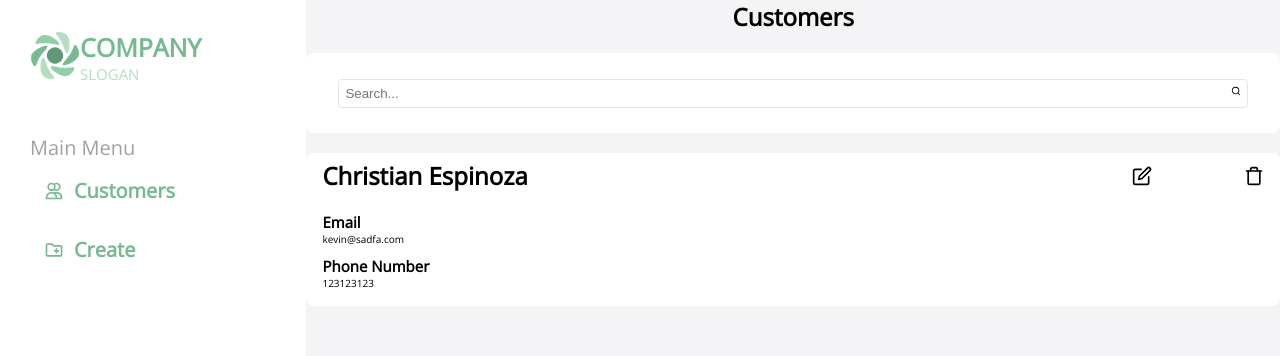
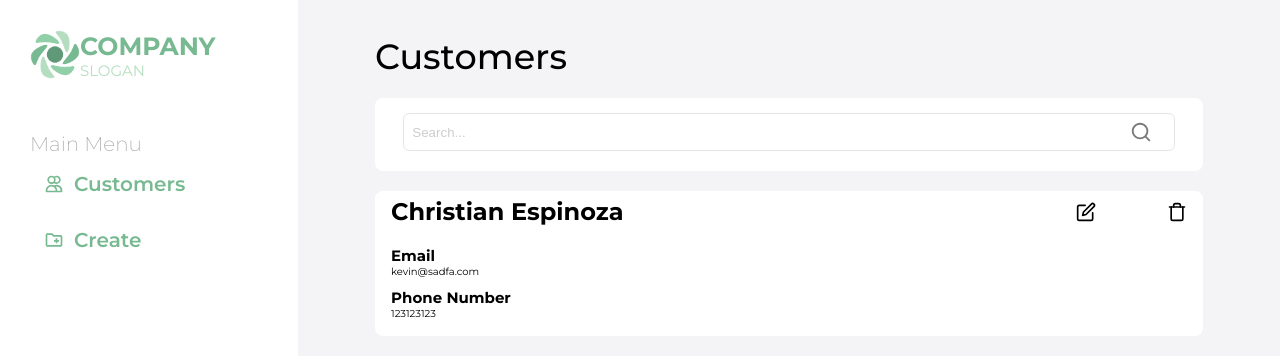
Before and after one commit to AvilaKevin/CrudMernStack, a React (Create React App) app in the folder crud-ui/: page / in a window 1280 px wide. Shown: the top 356 px of the page. Built offline with nearby package versions, Linux system fonts and the light colour scheme.

Commit message:
Customers styles completed v1

```diff
--- a/crud-ui/public/index.html
+++ b/crud-ui/public/index.html
@@ -11,7 +11,8 @@
   <!-- Google font -->
   <link rel="preconnect" href="https://fonts.googleapis.com">
   <link rel="preconnect" href="https://fonts.gstatic.com" crossorigin>
-  <link href="https://fonts.googleapis.com/css2?family=Open+Sans:wght@300;400&display=swap" rel="stylesheet">
+  <link href="https://fonts.googleapis.com/css2?family=Montserrat:wght@100;200;300;400;500;600;700&display=swap"
+    rel="stylesheet">
   <!--
       manifest.json provides metadata used when your web app is installed on a
       user's mobile device or desktop. See https://developers.google.com/web/fundamentals/web-app-manifest/
--- a/crud-ui/src/css/Index.module.css
+++ b/crud-ui/src/css/Index.module.css
@@ -12,7 +12,7 @@ html {
 }
 
 body {
-    font-family: 'Open Sans', sans-serif;
+    font-family: 'Montserrat', sans-serif;
     display: flex;
     flex-direction: column;
     height: 100%;
--- a/crud-ui/src/css/pagesCss/Customers.module.css
+++ b/crud-ui/src/css/pagesCss/Customers.module.css
@@ -7,8 +7,8 @@
 }
 
 .h1 {
-    font-size: 24px;
-    font-weight: bolder;
+    font-size: 2.4rem;
+    font-weight: 500;
 }
 
 .SearchContainer {
@@ -23,21 +23,48 @@
     padding: 0px 8px;
 }
 
-.Search {
-    display: flex;
-    width: 95%;
-    border: solid 1px #e5e5e5;
-    border-radius: 4px;
-    padding: 6px;
-    justify-content: space-between;
+.SearchContainer i {
+    position: absolute;
+    z-index: 2;
+    font-size: 2.2rem;
+    color: #7a7a7a;
+    right: 10%;
 }
 
 .Input {
-    border: none;
-    background-color: transparent;
-    outline: none;
+    display: flex;
+    width: 95%;
+    height: 10%;
+    background-color: white;
+    border: solid 1px #e5e5e5;
+    border-radius: 6px;
+    margin-top: 5px;
+    margin-bottom: 10px;
+    padding: 18px 11% 18px 8px;
+}
+
+.Input:focus {
+    outline: 2px solid #b5dec1;
+}
+
+.Input::placeholder {
+    color: #cdcdcd;
 }
 
 .UsersTable {
     width: 100%;
 }
+
+
+/* PC AND TABLE STYLES */
+@media (min-width: 767px) {
+    .Container {
+        padding: 35px 6%;
+        align-items: flex-start;
+    }
+
+    .h1 {
+        font-size: 3.5rem;
+        font-weight: 500;
+    }
+}
--- a/crud-ui/src/pages/Customers.jsx
+++ b/crud-ui/src/pages/Customers.jsx
@@ -11,15 +11,12 @@ function Dashboard() {
             <h1 className={Styles.h1}>Customers</h1>
 
             <div className={Styles.SearchContainer}>
-                <div className={Styles.Search}>
-                    <input className={Styles.Input} placeholder="Search..." />
-                    <RiSearchLine />
-                </div>
+
+                <input className={Styles.Input} placeholder="Search..." />
+                <i><RiSearchLine /></i>
+
             </div>
             <User />
-            {/* <div className={Styles.UsersTable}>
-
-            </div> */}
 
         </div>
 
```
